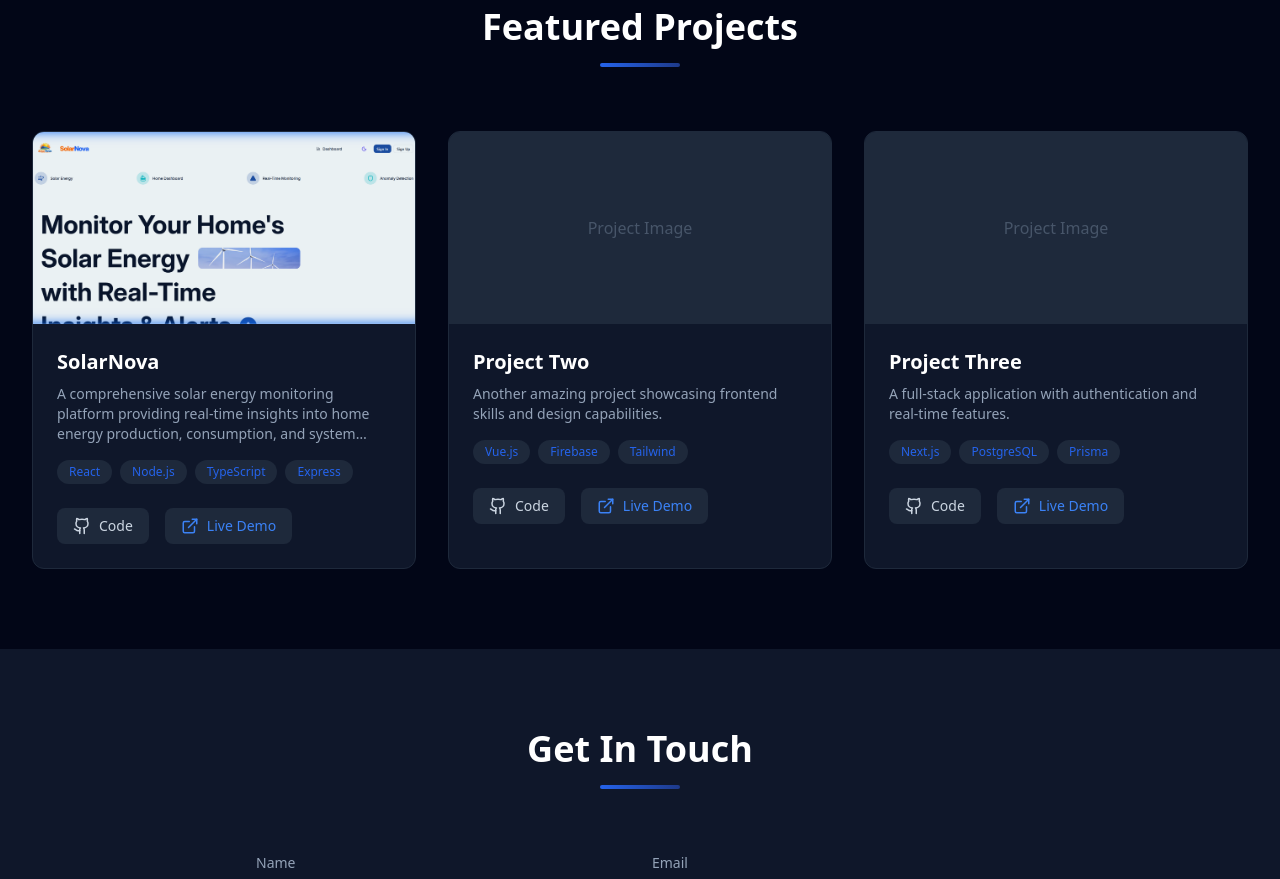
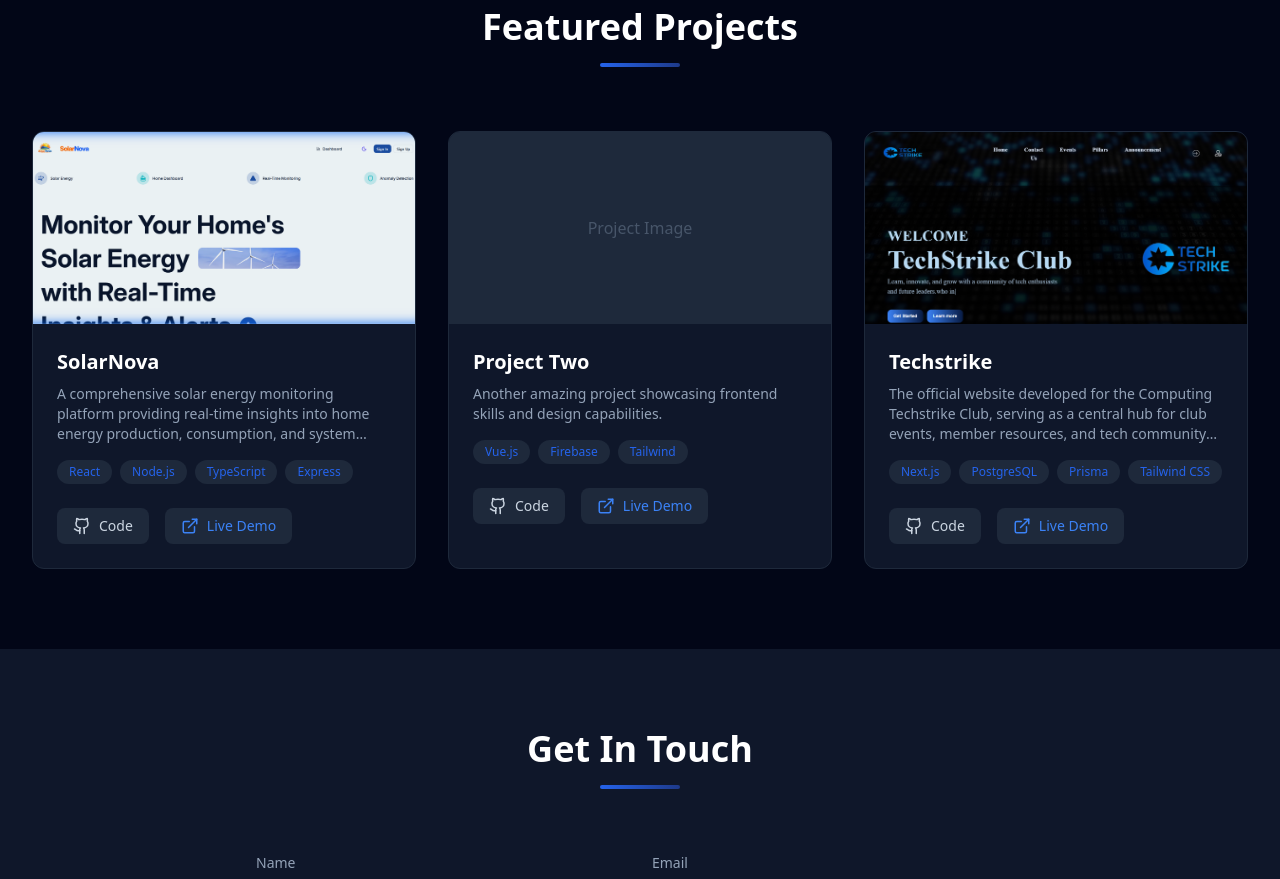
Before and after one commit to Imashaperera09/Imasha-Perera-Prortfolio, a React (Vite) app: page / in a window 1280 px wide. Shown: the part 2100-2979 px from the top of the page. Built offline with nearby package versions, Linux system fonts and the light colour scheme.

Commit message:
add project

```diff
--- a/src/components/Projects.jsx
+++ b/src/components/Projects.jsx
@@ -3,6 +3,7 @@ import { motion } from 'framer-motion';
 import { Github, ExternalLink } from 'lucide-react';
 
 import solarnovaPreview from '../assets/solarnova_preview.png';
+import techstrikePreview from '../assets/techstrike_preview.png';
 
 const projects = [
     {
@@ -26,12 +27,12 @@ const projects = [
         demo: '#',
     },
     {
-        title: 'Project Three',
-        image: null,
-        description: 'A full-stack application with authentication and real-time features.',
-        tags: ['Next.js', 'PostgreSQL', 'Prisma'],
-        github: '#',
-        demo: '#',
+        title: 'Techstrike',
+        image: techstrikePreview,
+        description: 'The official website developed for the Computing Techstrike Club, serving as a central hub for club events, member resources, and tech community updates.',
+        tags: ['Next.js', 'PostgreSQL', 'Prisma', 'Tailwind CSS'],
+        github: 'https://github.com/Pasindumi/Techstrike_WebSite.git',
+        demo: 'https://techstrike.vercel.app/',
     },
 ];
 
```
Also changed, not shown: src/assets/techstrike_preview.png (added).
